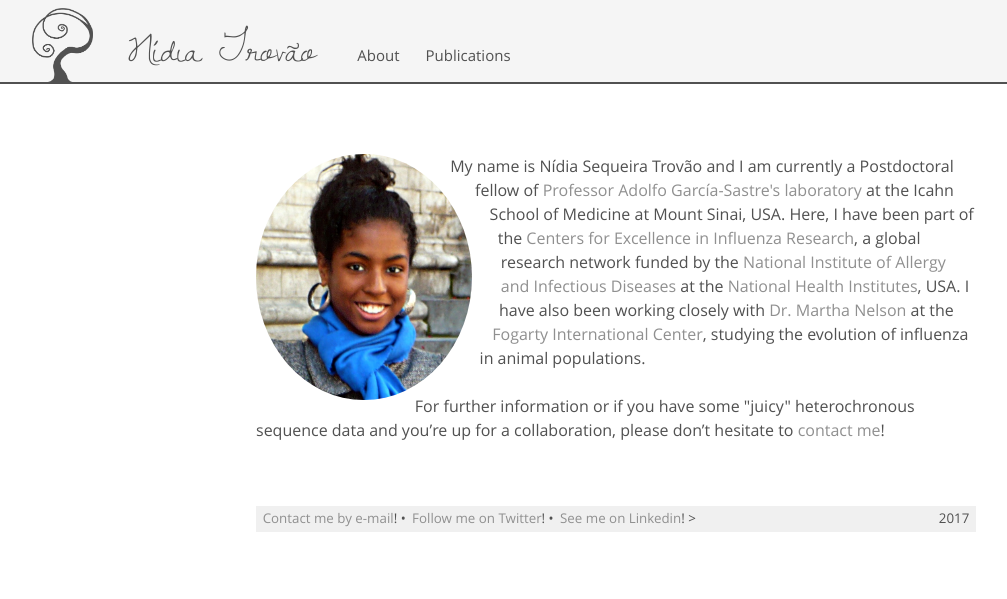
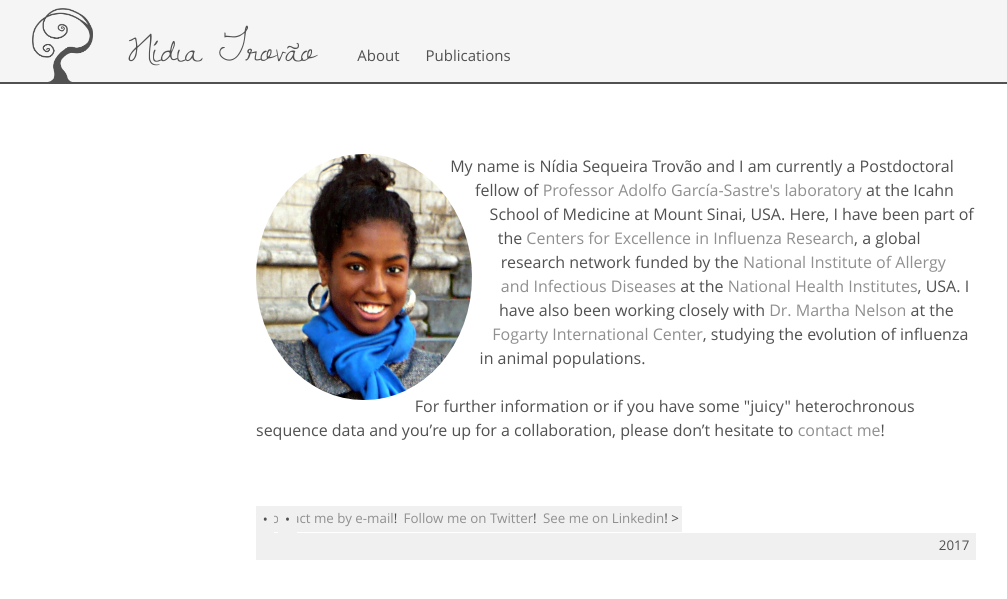
Before and after one commit to nidiatrovao/nidiatrovao.github.io, a Jekyll site: the page built from index.html, in a window 1280 px wide. Shown: the top 599 px of the page, without its empty margins (24-1031 px from the left). Built offline with Jekyll 4.4.1, drawn with Linux system fonts in a browser that asks for light colours.

Commit message:
Update default.html

```diff
--- a/_layouts/default.html
+++ b/_layouts/default.html
@@ -17,11 +17,16 @@
       {{ content }}
       </main>
 
-      <footer><small class="floatl">&nbsp;<a href="http://www.google.com/recaptcha/mailhide/d?k=01NqppQr6VZzJtBnX1B1RDuw==&amp;c=15YkdRwX0Emp37Odw61dyCyrGOiI_gucHoEuzZzUzks=" onclick="window.open('http://www.google.com/recaptcha/mailhide/d?k\x3d01NqppQr6VZzJtBnX1B1RDuw\x3d\x3d\x26c\x3d15YkdRwX0Emp37Odw61dyCyrGOiI_gucHoEuzZzUzks\x3d', '', 'toolbar=0,scrollbars=0,location=0,statusbar=0,menubar=0,resizable=0,width=500,height=300'); return false;" title="Click to reveal my e-mail address">Contact me by e-mail</a>!&nbsp;&bull;</small
-        ><small class="floatl"><a href="https://twitter.com/nidiatrovao" target="_blank">Follow me on Twitter</a>!&nbsp;&bull;</small
-        ><small class="floatl"><a href="https://www.linkedin.com/in/nidiatrovao" target="_blank">See me on Linkedin</a>!&nbsp;></small
-        ><small style="display:block; text-align: right"><time datetime="{{ site.time | date_to_xmlschema }}">{{ site.time | date: '&nbsp;%Y&nbsp;' }}</time></small
-        ></footer>
+      <footer>
+        <small class="floatl">
+          &nbsp;<a href="http://www.google.com/recaptcha/mailhide/d?k=01NqppQr6VZzJtBnX1B1RDuw==&amp;c=15YkdRwX0Emp37Odw61dyCyrGOiI_gucHoEuzZzUzks=" onclick="window.open('http://www.google.com/recaptcha/mailhide/d?k\x3d01NqppQr6VZzJtBnX1B1RDuw\x3d\x3d\x26c\x3d15YkdRwX0Emp37Odw61dyCyrGOiI_gucHoEuzZzUzks\x3d', '', 'toolbar=0,scrollbars=0,location=0,statusbar=0,menubar=0,resizable=0,width=500,height=300'); return false;" title="Click to reveal my e-mail address">Contact me by e-mail</a>!</small><small>&nbsp;&bull;&nbsp;</small>
+        <small class="floatl">
+          <a href="https://twitter.com/nidiatrovao" target="_blank">Follow me on Twitter</a>!</small><small>&nbsp;&bull;&nbsp;</small>
+        <small class="floatl">
+          <a href="https://www.linkedin.com/in/nidiatrovao" target="_blank">See me on Linkedin</a>!&nbsp;></small>
+        <small style="display:block; text-align: right">
+          <time datetime="{{ site.time | date_to_xmlschema }}">{{ site.time | date: '&nbsp;%Y&nbsp;' }}</time></small>
+      </footer>
     </div>
   </body>
 </html>
```
